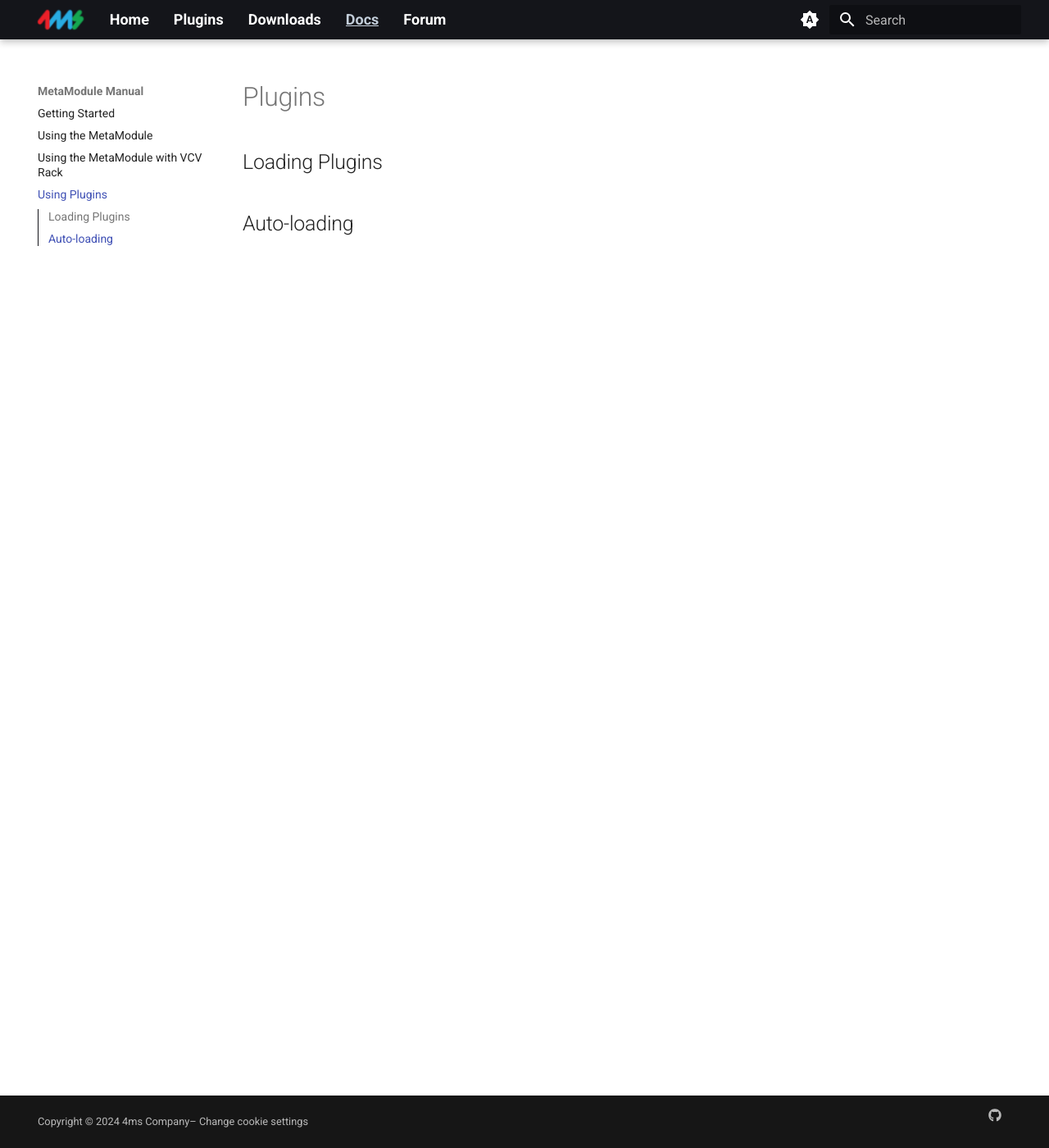
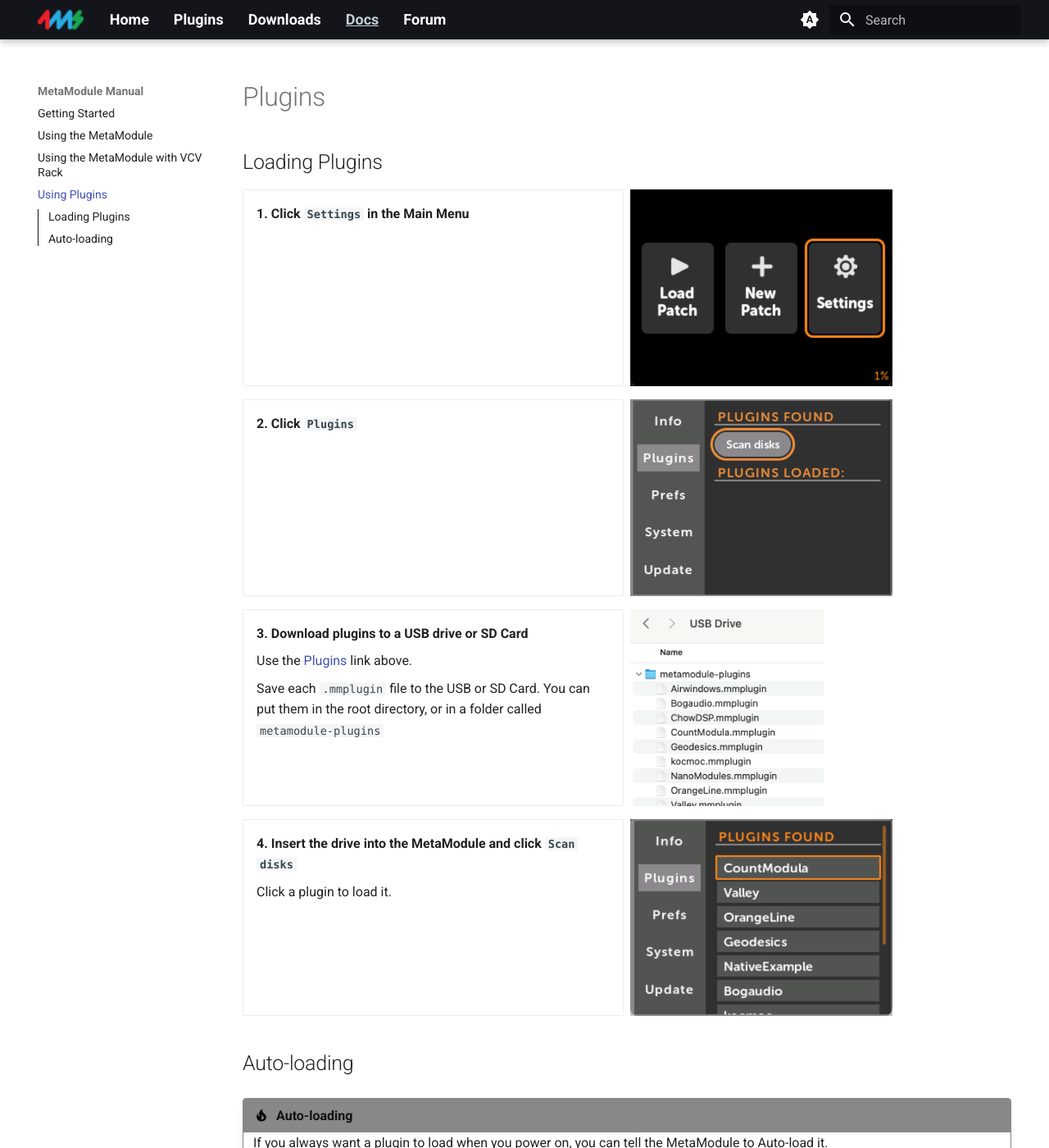
Before and after one commit to 4ms/metamodule-docs-website, an MkDocs documentation site: the page built from docs/plugins.md, in a window 1280 px wide and 1400 px high. Shown: the whole window at 82% size. Built offline with MkDocs 1.6.1 and Material for MkDocs 9.7.7, drawn with Linux system fonts in a browser that asks for light colours; some of the changed text lies outside the part shown.

```diff
--- a/docs/plugins.md
+++ b/docs/plugins.md
@@ -2,4 +2,59 @@
 
 ## Loading Plugins
 
+<div class="grid cards" markdown>
+
+-  __1. Click `Settings` in the Main Menu__
+
+   ![Main Menu](./img/main-menu-settings.png){ .half }
+
+</div>
+<div class="grid cards" markdown>
+
+-  __2. Click `Plugins`__
+
+   ![System Menu](./img/settings-plugins.png){ .half }
+
+</div>
+<div class="grid cards" markdown>
+
+-  __3. Download plugins to a USB drive or SD Card__
+
+      Use the [Plugins](../plugins) link above.
+
+      Save each `.mmplugin` file to the USB or SD Card. You
+      can put them in the root directory, or in a folder called
+      `metamodule-plugins`
+
+   ![USB Drive contents](./img/macos-plugins-disk.png){ .half }
+
+</div>
+<div class="grid cards" markdown>
+
+-  __4. Insert the drive into the MetaModule and click `Scan disks`__
+
+      Click a plugin to load it.
+
+  ![Plugins Found](./img/plugins-found.png){ .half }
+
+</div>
+
+
 ## Auto-loading
+
+!!! tip "Auto-loading"
+    If you always want a plugin to load when you power on, you can tell the MetaModule to Auto-load it.
+
+    Note: A USB drive or microSD card containing the plugin file must be
+    installed in the MetaModule when you power on. If not, then you can load
+    the plugin normally.
+
+<div class="grid cards" markdown>
+
+-  __1. Click a plugin name under `PLUGINS LOADED`__
+
+      Click a plugin to load it.
+
+  ![Plugins Found](./img/plugins-loaded.png){ .half }
+
+</div>
--- a/docs/stylesheets/extra.css
+++ b/docs/stylesheets/extra.css
@@ -41,3 +41,5 @@
 
 
 .mm-lightblue { text-decoration: underline; color: #c3ceda; }
+
+.half { width: auto; max-height: 240px; }
```
Also changed, not shown: docs/getting_started.md (+28 -13 lines), docs/using_metamodule.md (+26 -9 lines), docs/img-240/firmware-update-button.png (added), docs/img-240/macos-firmware-disk.png (added), docs/img/firmware-update-button.png (added), docs/img/macos-firmware-disk.png (added), docs/img/macos-plugins-disk.png (added), docs/img/plugins-found.png (added), docs/img/plugins-loaded.png (added).
